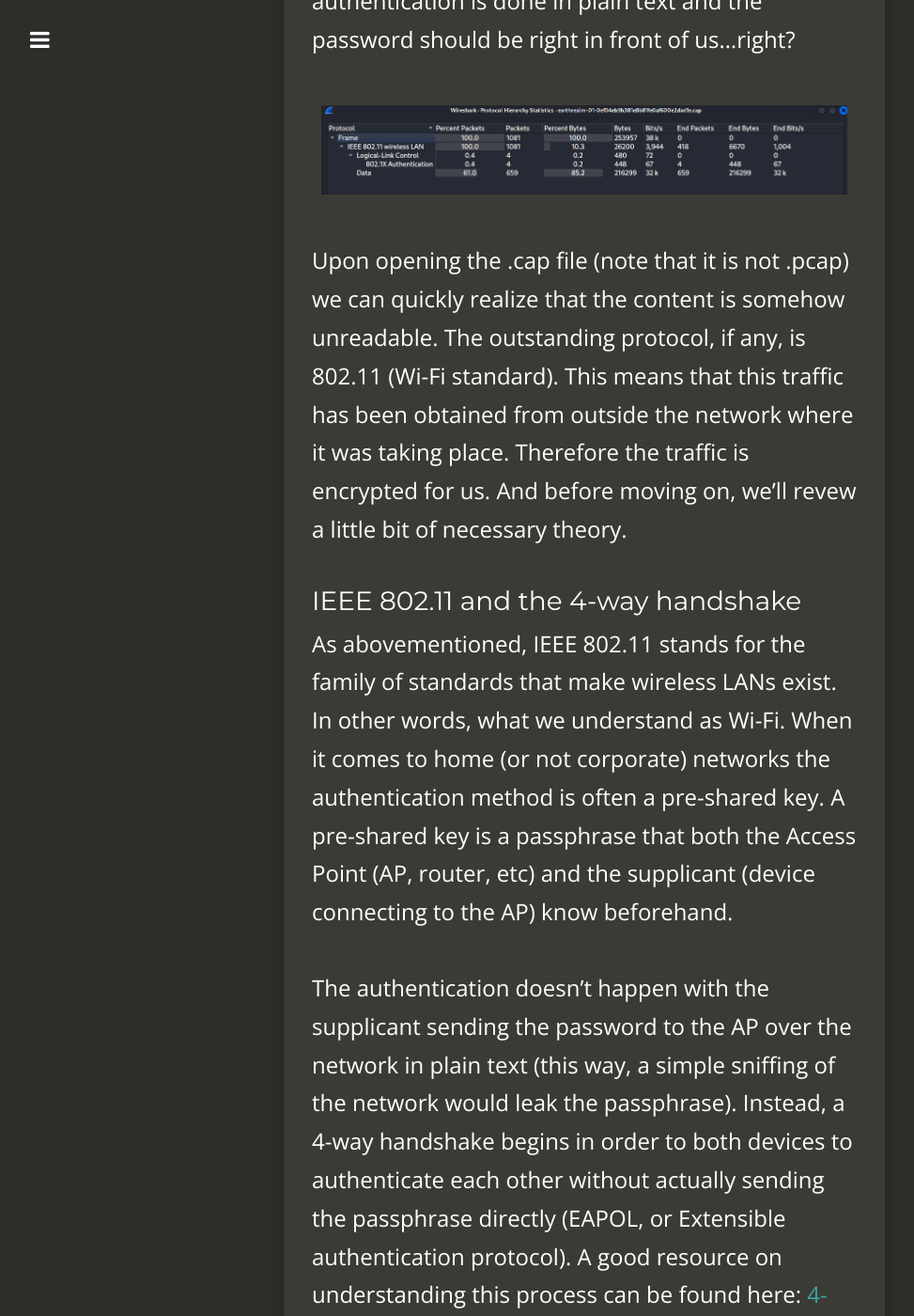
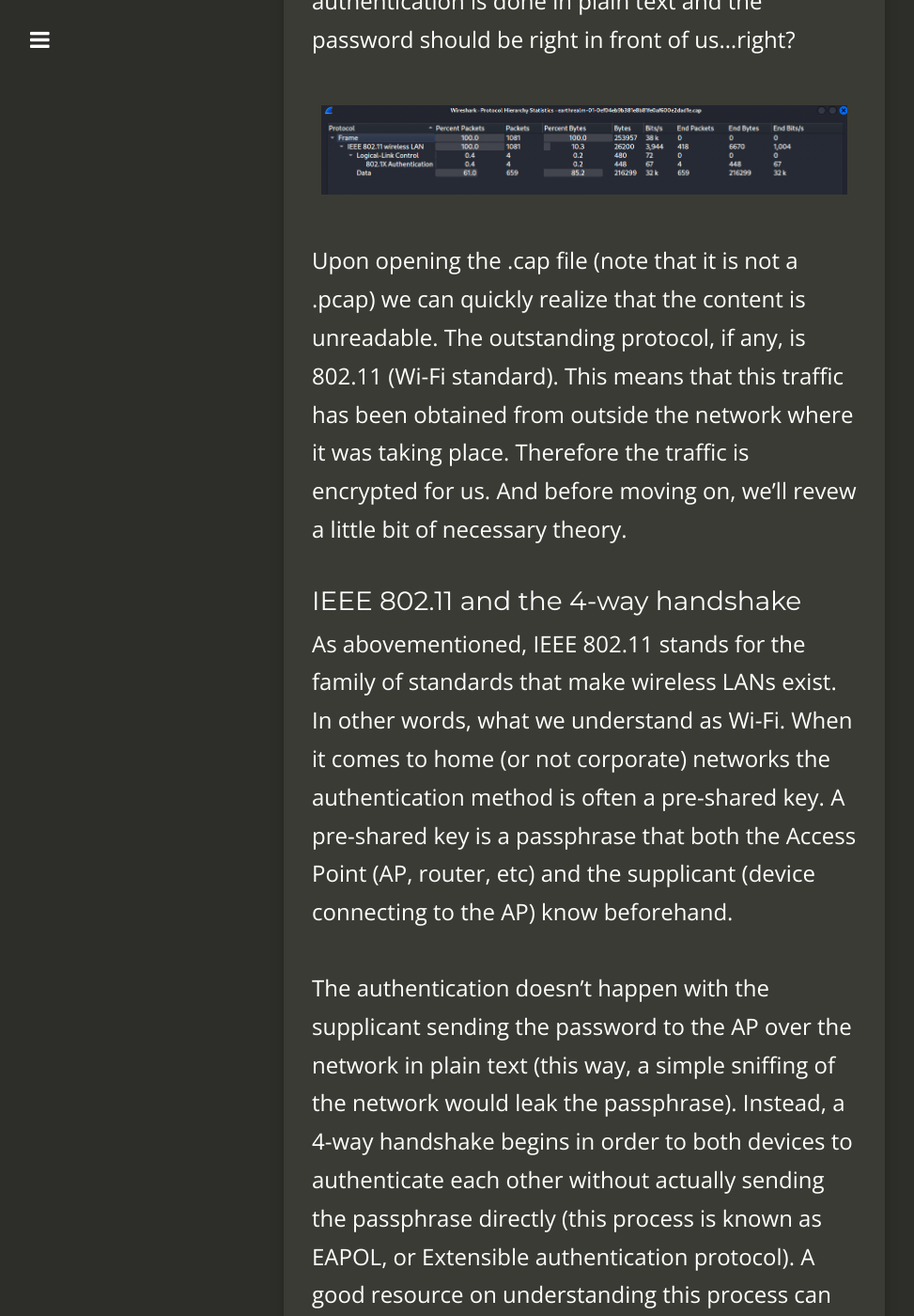
Before and after one commit to Andreasrn/Andreasrn.github.io, a Jekyll site: the page built from _posts/2022-07-12-ATENEA CTF - Wireless Jon Snow.md, in a window 1280 px wide and 1400 px high, scrolled down 911 px. Shown: the whole window at 94% size, without its empty margins (18-991 px from the left). Built offline with Jekyll 4.4.1, drawn with Linux system fonts in a browser that asks for light colours; nearby versions of some CDN libraries; some of the changed text lies outside the part shown.

Commit message:
Fix wording

```diff
--- a/_posts/2022-07-12-ATENEA CTF - Wireless Jon Snow.md
+++ b/_posts/2022-07-12-ATENEA CTF - Wireless Jon Snow.md
@@ -20,12 +20,12 @@ Our goal is to identify a FTP password within a network capture. This should be
 
 ![Encrypted traffic](/images/ctf_wirelessjonsnow/protocols.png)
 
-Upon opening the .cap file (note that it is not .pcap) we can quickly realize that the content is somehow unreadable. The outstanding protocol, if any, is 802.11 (Wi-Fi standard). This means that this traffic has been obtained from outside the network where it was taking place. Therefore the traffic is encrypted for us. And before moving on, we'll revew a little bit of necessary theory.
+Upon opening the .cap file (note that it is not a .pcap) we can quickly realize that the content is unreadable. The outstanding protocol, if any, is 802.11 (Wi-Fi standard). This means that this traffic has been obtained from outside the network where it was taking place. Therefore the traffic is encrypted for us. And before moving on, we'll revew a little bit of necessary theory.
 
 ### IEEE 802.11 and the 4-way handshake
 As abovementioned, IEEE 802.11 stands for the family of standards that make wireless LANs exist. In other words, what we understand as Wi-Fi. When it comes to home (or not corporate) networks the authentication method is often a pre-shared key. A pre-shared key is a passphrase that both the Access Point (AP, router, etc) and the supplicant (device connecting to the AP) know beforehand.
 
-The authentication doesn't happen with the supplicant sending the password to the AP over the network in plain text (this way, a simple sniffing of the network would leak the passphrase). Instead, a 4-way handshake begins in order to both devices to authenticate each other without actually sending the passphrase directly (EAPOL, or Extensible authentication protocol). A good resource on understanding this process can be found here:
+The authentication doesn't happen with the supplicant sending the password to the AP over the network in plain text (this way, a simple sniffing of the network would leak the passphrase). Instead, a 4-way handshake begins in order to both devices to authenticate each other without actually sending the passphrase directly (this process is known as EAPOL, or Extensible authentication protocol). A good resource on understanding this process can be found here:
 [4-way handshake explanation](https://www.wifi-professionals.com/2019/01/4-way-handshake)
 
 For this challenge we only need to bear in mind that the key that will end up decrypting the traffic will be necessarily derived from the SSID (name of the WLAN) and the passphrase.
```
Also changed, not shown: other parts of _posts/2022-07-12-ATENEA CTF - Wireless Jon Snow.md (+4 -5 lines), _posts/2022-06-28-ATENEA CTF - Identity.md (+1 -1 lines).
